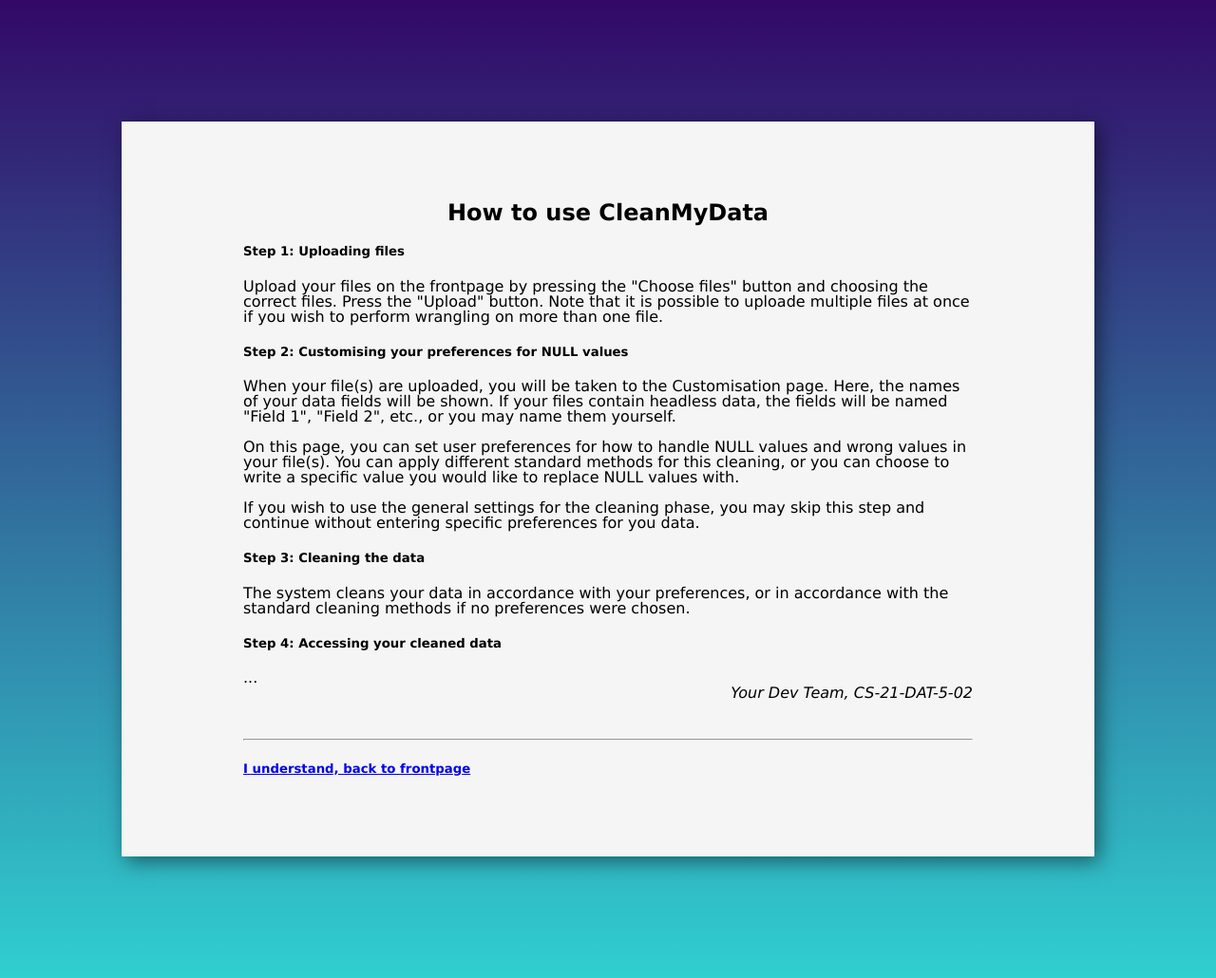
After one commit to asa19aau/CleanMyData, a Django app: page /help/ in a window 1280 px wide. The commit adds this page. Shown: the whole page at 95% size. Run offline with Django 3.2, Linux system fonts and the light colour scheme.

Commit message:
Small changes to frontpage and added help page
Center aligned the title on the project and added a subtitle. Added a help page that is reached by clicking the help button on the front page. This page describes how to use the system.

```diff
--- a/CleanMyData/clean/templates/general.html
+++ b/CleanMyData/clean/templates/general.html
@@ -4,7 +4,7 @@
     <meta charset="UTF-8">
     <meta http-equiv="X-UA-Compatible" content="IE=edge">
     <meta name="viewport" content="width=device-width, initial-scale=1.0">
-    {% block title %}<title>- CleanMyData -</title>{% endblock %}
+    {% block title %}<title>CleanMyData: A General-Purpose Data Wrangling Tool</title>{% endblock %}
 </head>
 <style>
 
--- /dev/null
+++ b/CleanMyData/clean/templates/help.html
@@ -0,0 +1,34 @@
+{% extends "general.html" %}
+
+{% block content %}
+<h2 style="text-align: center;">How to use CleanMyData</h2>
+<h5 style="font: bold;">Step 1: Uploading files</h5>
+    <a>
+        Upload your files on the frontpage by pressing the "Choose files" button and choosing the correct files. Press the "Upload" button.
+        Note that it is possible to uploade multiple files at once if you wish to perform wrangling on more than one file.
+    </a>
+<h5 style="font: bold;">Step 2: Customising your preferences for NULL values</h5>
+    <a>
+        When your file(s) are uploaded, you will be taken to the Customisation page. Here, the names of your data fields will be shown. If your files contain headless data, the fields will be named "Field 1", "Field 2", etc., or you may name them yourself.
+            <br><br>
+        On this page, you can set user preferences for how to handle NULL values and wrong values in your file(s). You can apply different standard methods for this cleaning, or you can choose to write a specific value you would like to replace NULL values with.
+            <br><br>
+        If you wish to use the general settings for the cleaning phase, you may skip this step and continue without entering specific preferences for you data.
+    </a>
+<h5 style="font: bold;">Step 3: Cleaning the data</h5>
+    <a>
+        The system cleans your data in accordance with your preferences, or in accordance with the standard cleaning methods if no preferences were chosen.
+    </a>
+<h5 style="font: bold;">Step 4: Accessing your cleaned data</h5>
+    <a>
+        ...
+    </a>
+    <div style="text-align: right;">
+        <a><i>Your Dev Team, CS-21-DAT-5-02</i></a>
+    </div>
+
+<br><br>
+<hr>
+
+<h5><a href="/">I understand, back to frontpage</a></h5>
+{% endblock %}
--- a/CleanMyData/clean/templates/success.html
+++ b/CleanMyData/clean/templates/success.html
@@ -2,7 +2,7 @@
 
 {% block content %}
     <h2>Your files were successfuly uploaded and wrangled.</h2>
-    <h4>Here you'll find all the files you've uploaded.</h4>
+    <h4>Here, you'll find all the files you've uploaded.</h4>
 
     <br>
     <br>
--- a/CleanMyData/clean/urls.py
+++ b/CleanMyData/clean/urls.py
@@ -1,8 +1,9 @@
 from django.urls import path
-from .views import addCleaner_view, success_view, preferences_view
+from .views import addCleaner_view, success_view, preferences_view, help_view
 
 urlpatterns = [
     path('', addCleaner_view, name='add-cleaner'),
     path('success/', success_view, name='success'),
-    path('preferences/<int:pk>', preferences_view, name='preferences')
+    path('preferences/<int:pk>', preferences_view, name='preferences'),
+    path('help/', help_view, name='help')
 ]
--- a/CleanMyData/clean/views.py
+++ b/CleanMyData/clean/views.py
@@ -35,3 +35,6 @@ def preferences_view(request, pk):
     return render(request, "preferences.html", {
         "preferences": pk
     })
+
+def help_view(request):
+    return render(request, "help.html")
```
Also changed, not shown: CleanMyData/clean/templates/entry.html (+12 -5 lines).
